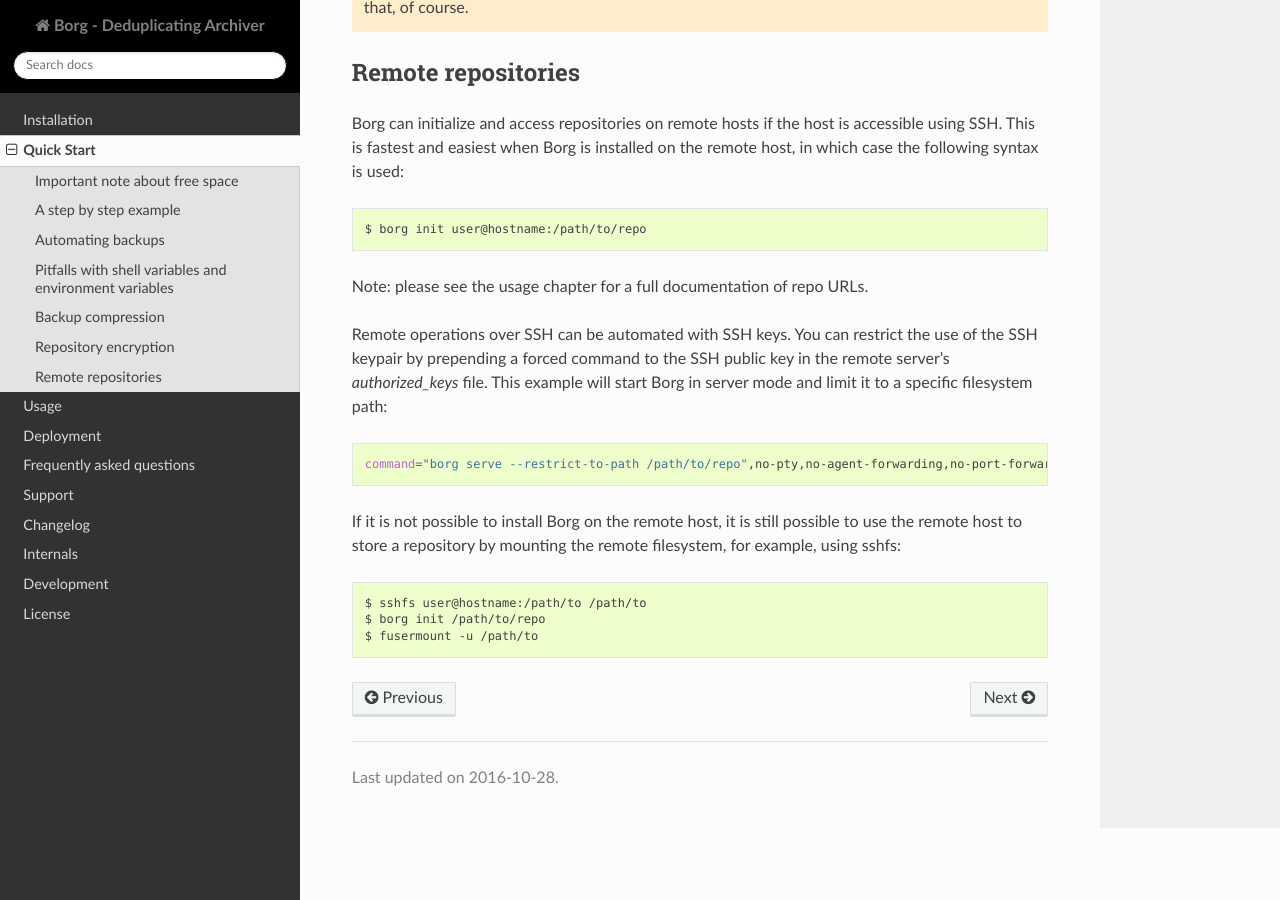
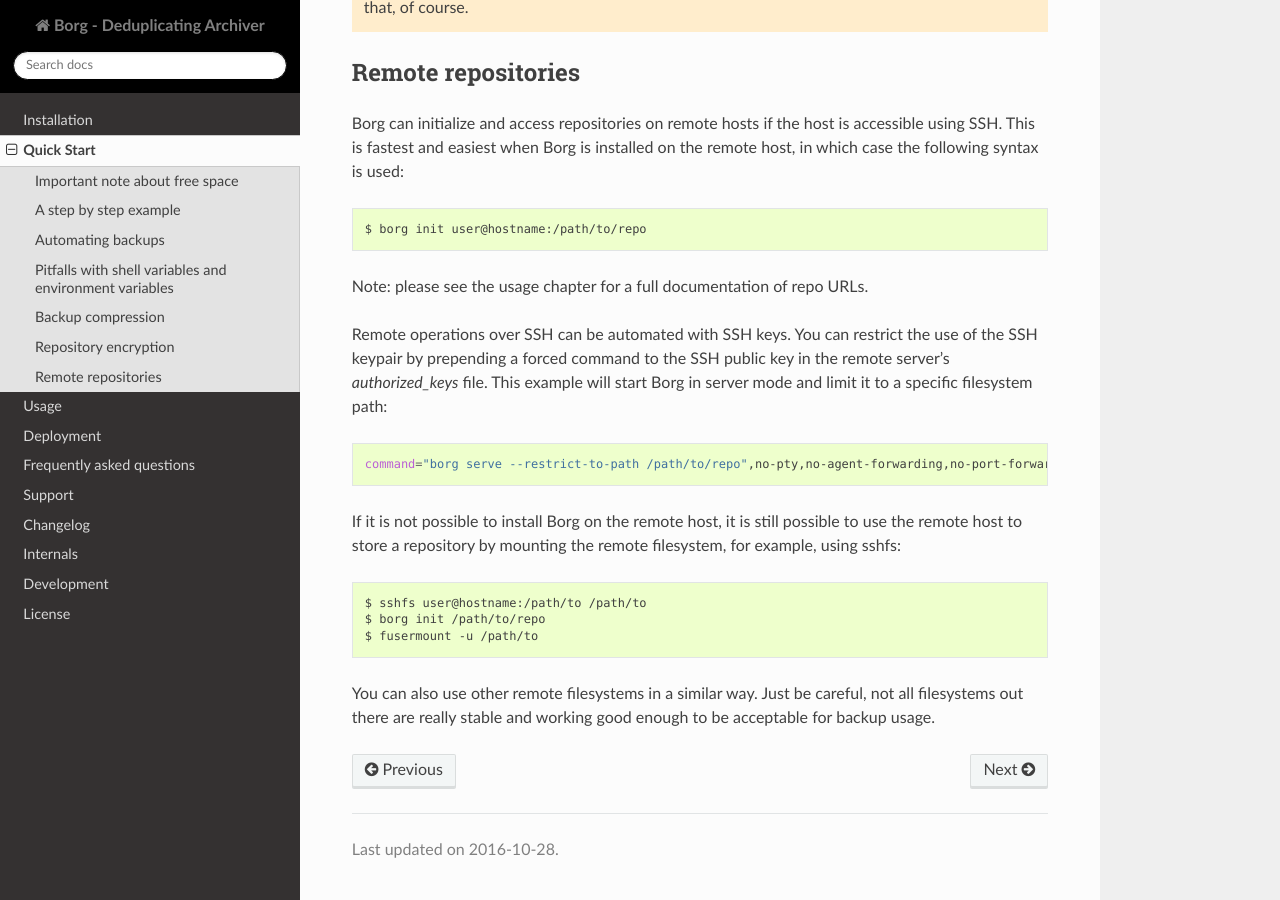
Before and after one commit to borgbackup/borg, a Sphinx documentation site: the page built from docs/quickstart.rst, in a window 1280 px wide and 900 px high, scrolled down 5187 px. Built offline with Sphinx 7.4.7 and the Read the Docs theme 2.0.0, drawn with Linux system fonts in a browser that asks for light colours; pages that are not in the unit, such as notebooks, are missing from menus; the version number could not be read and is left out.

Commit message:
quickstart: add a comment about other (remote) filesystems

```diff
--- a/docs/quickstart.rst
+++ b/docs/quickstart.rst
@@ -263,3 +263,7 @@
   $ sshfs user@hostname:/path/to /path/to
   $ borg init /path/to/repo
   $ fusermount -u /path/to
+
+You can also use other remote filesystems in a similar way. Just be careful,
+not all filesystems out there are really stable and working good enough to
+be acceptable for backup usage.
```
